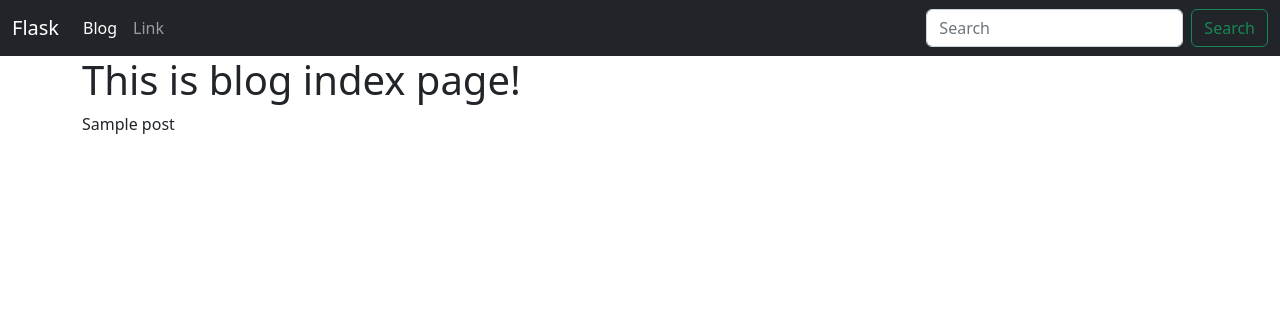
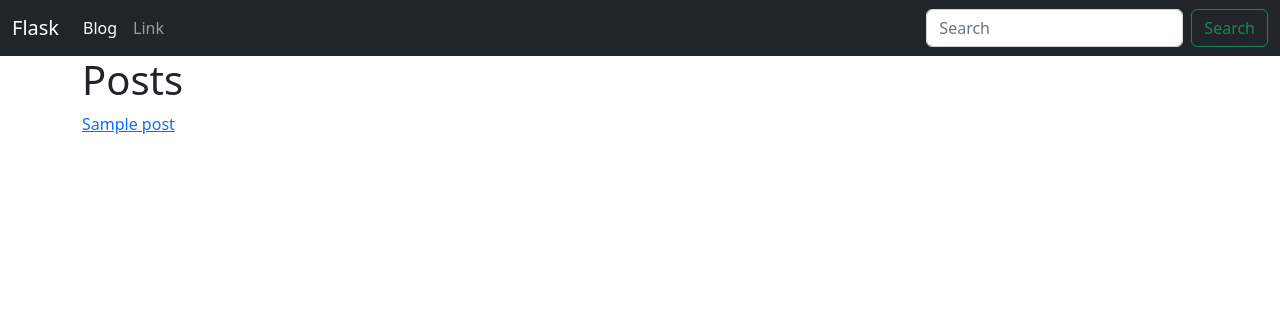
Before and after one commit to vrum-vrum-oss/blog_flask, a Flask app: page /blog/ in a window 1280 px wide. Shown: the top 316 px of the page. Run offline with Flask 2, Linux system fonts and the light colour scheme; tables that the repository leaves empty hold one stand-in row (values such as "Sample post").

Commit message:
Add list of posts on blog page and post detail pages

```diff
--- a/app/posts/posts.py
+++ b/app/posts/posts.py
@@ -9,3 +9,9 @@ def view():
     posts = Post.query.all()
 
     return render_template('posts/blog_view.html', posts=posts)
+
+
+@posts_bp.route('/<slug>')
+def post_detail(slug):
+    post = Post.query.filter_by(slug=slug).first()
+    return render_template('posts/post_detail.html', post=post)
--- a/app/posts/templates/posts/blog_view.html
+++ b/app/posts/templates/posts/blog_view.html
@@ -7,7 +7,7 @@
 
 
 {% block content_title %}
-    This is blog index page!
+    Posts
 {% endblock %}
 
 
@@ -15,7 +15,7 @@
 
     {% for post in posts %}
         <p>
-            {{post.title}}
+            <a href="{{ url_for('posts.post_detail', slug=post.slug) }}"> {{ post.title }} </a>
         </p>
     {% endfor %}
 
```
Also changed, not shown: app/posts/templates/posts/post_detail.html (added, +16 -0 lines).
